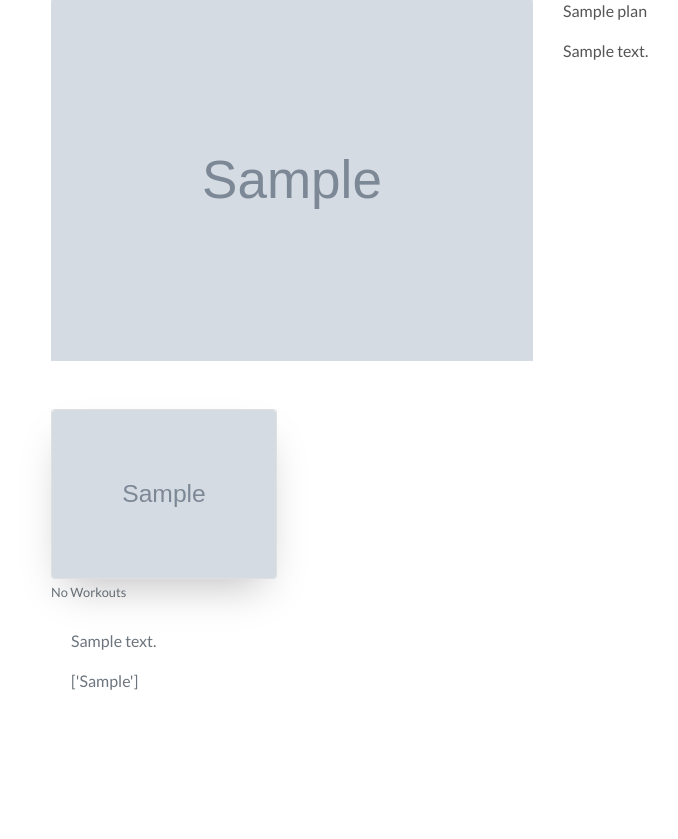
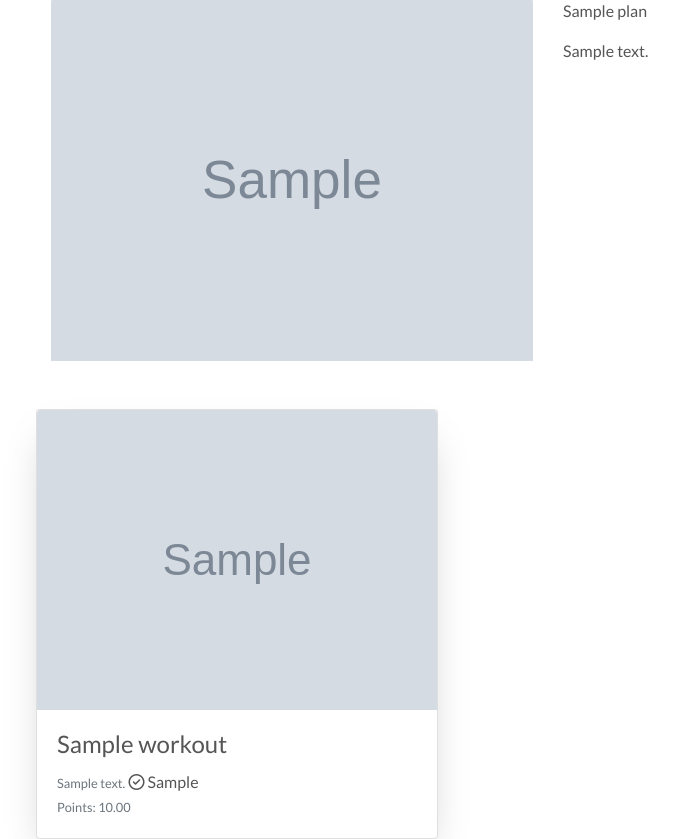
Before and after one commit to Code-Institute-Submissions/FitForLife, a Django app: page /plans/1/ in a window 1280 px wide. Shown: the part 213-1052 px from the top of the page, without its empty margins (92-770 px from the left). Before the commit the page ends 903 px from the top, so only its background shows below. Run offline with Django 3.2, Linux system fonts and the light colour scheme; tables that the repository leaves empty hold one stand-in row (values such as "Sample post"); grey boxes marked "Sample" are stand-in pictures; some libraries are stand-ins or nearby versions.

Commit message:
Fixed issues with plan page

```diff
--- a/plans/templates/plans/plan_detail.html
+++ b/plans/templates/plans/plan_detail.html
@@ -39,14 +39,12 @@
                         <p class="mt-3">{{ plan.description }}</p>
                     </div>
         </div>
-    </div>
+    </div>   <!--  Row -->
+
+    <div class="row">
         {% if plan.workouts_list %}
-    <div class="row">
-
             {% for workout in plan.workouts_list %}
-        <div class="col-lg-3 col-md-6 mb-3">
                     <div class="card">
-
                     {% if workout.image %}
                         <a href="{{ workout.image.url }}" target="_blank">
                             <img class="card-img-top img-fluid" src="{{ workout.image.url }}" alt="{{ plan.plan_name }}">
@@ -56,81 +54,26 @@
                             <img class="card-img-top img-fluid" src="{{ MEDIA_URL }}noimage.png" alt="{{ plan.plan_name }}">
                         </a>
                     {% endif %}
+
+                    <div class="card-body">
+                        <h4 class="card-title">{{ workout.workout_name }}</h4>
+                                    <small class="text-muted">{{ workout.description }}</small>
+                                    {% for detail in workout.details_list %}
+                                    <i class="far fa-check-circle"></i>
+                                        {{ detail }}
+                                        <br>
+                                    {% endfor %}
+                                    <small class="text-muted">Points: {{ workout.points }}</small>
                     </div>
+                </div> <!--  Card -->
             {% endfor %}
+            </div>   <!--  Class -->
+        {% else %}
+            </div>
             <small class="text-muted">No Workouts</small>
         {% endif %}
-                <div class="card-body">
-                <h4 class="card-title">{{ workout.workout_name }}</h4>
-                <h6 class="card-subtitle mb-2 text-muted">{{ workout.workout_name }}</h6>
-                {% for workout in plan.workouts_list %}
-                        <p class="text-muted">{{ workout.description }}</p>
-                        <p class="text-muted">{{ workout.details_list }}</p>
-                 </div>
+    </div> <!--  Row -->
 
-        </div>
-
-</div>
-<!--   <div class="overlay"></div>
-    <div class="container-fluid">
-        <div class="row">
-            <div class="col-sm-12 col-md-6 col-lg-6 offset-lg-2">
-                <div class="image-container my-5">
-                    {% if plan.image %}
-                        <a href="{{ plan.image.url }}" target="_blank">
-                            <img class="card-img-top img-fluid" src="{{ plan.image.url }}" alt="{{ plan.plan_name }}">
-                        </a>
-                        {% else %}
-                        <a href="">
-                            <img class="card-img-top img-fluid" src="{{ MEDIA_URL }}noimage.png" alt="{{ plan.plan_name }}">
-                        </a>
-                    {% endif %}
-                </div>
-            </div>
-            <div class="col-sm-12 col-md-6 col-lg-6 offset-lg-2">
-                <div class="plan-details-container mb-5 mt-md-5">
-                    <p class="mb-0">{{ plan.plan_name }}</p>
-                    {% if plan.category %}
-                    <p class="small mt-1 mb-0">
-                        <a class="text-muted" href="{% url 'plans' %}?category={{ plan.category.name }}">
-                            <i class="fas fa-tag mr-1"></i>{{ plan.category.friendly_name }}
-                        </a>
-                    </p>
-                    {% endif %}
-                    <p class="mt-3">{{ plan.description }}</p>
-                </div>
-                <div class="row">
-                    {% if plan.workouts_list %}
-                    <div class="col-lg-3 col-md-6 mb-3">
-                        <small class="text-muted">Workouts Found {{ plan.workouts }}</small>
-                        {% for workout in plan.workouts_list %}
-                            <small class="text-muted">{{ workout.workout_name }}</small>
-                            <small class="text-muted">{{ workout.description }}</small>
-                            <small class="text-muted">{{ workout.details_list }}</small>
-                            <small class="text-muted">{{ workout.points }}</small>
-                            <div class="image-container my-5">
-                                {% if workout.image %}
-                                    <a href="{{ workout.image.url }}" target="_blank">
-                                        <img class="card-img-top img-fluid" src="{{ workout.image.url }}" alt="{{ plan.plan_name }}">
-                                    </a>
-                                    {% else %}
-                                    <a href="">
-                                        <img class="card-img-top img-fluid" src="{{ MEDIA_URL }}noimage.png" alt="{{ plan.plan_name }}">
-                                    </a>
-                                {% endif %}
-                            </div>
-                        {% endfor %}
-                    </div>
-                    {% else %}
-                        <small class="text-muted">No Workouts</small>
-                    {% endif %}
-
-
-                </div>
-            </div>
-        </div>
-    </div>-->
-        {% endfor %}
 {% endblock %}
 
 {% block postloadjs %}
```
Lines whose indentation alone changed are shown as unchanged.
